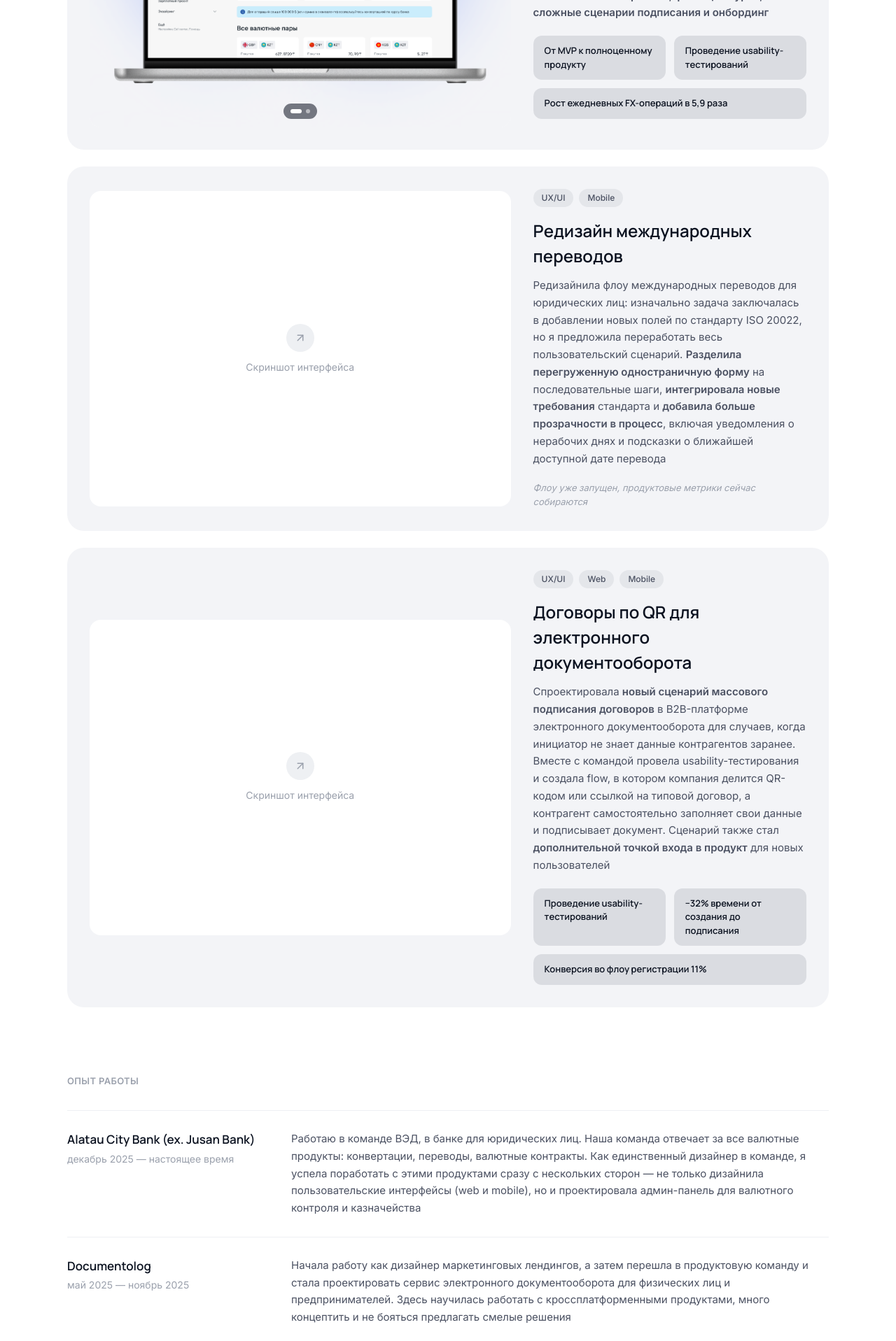
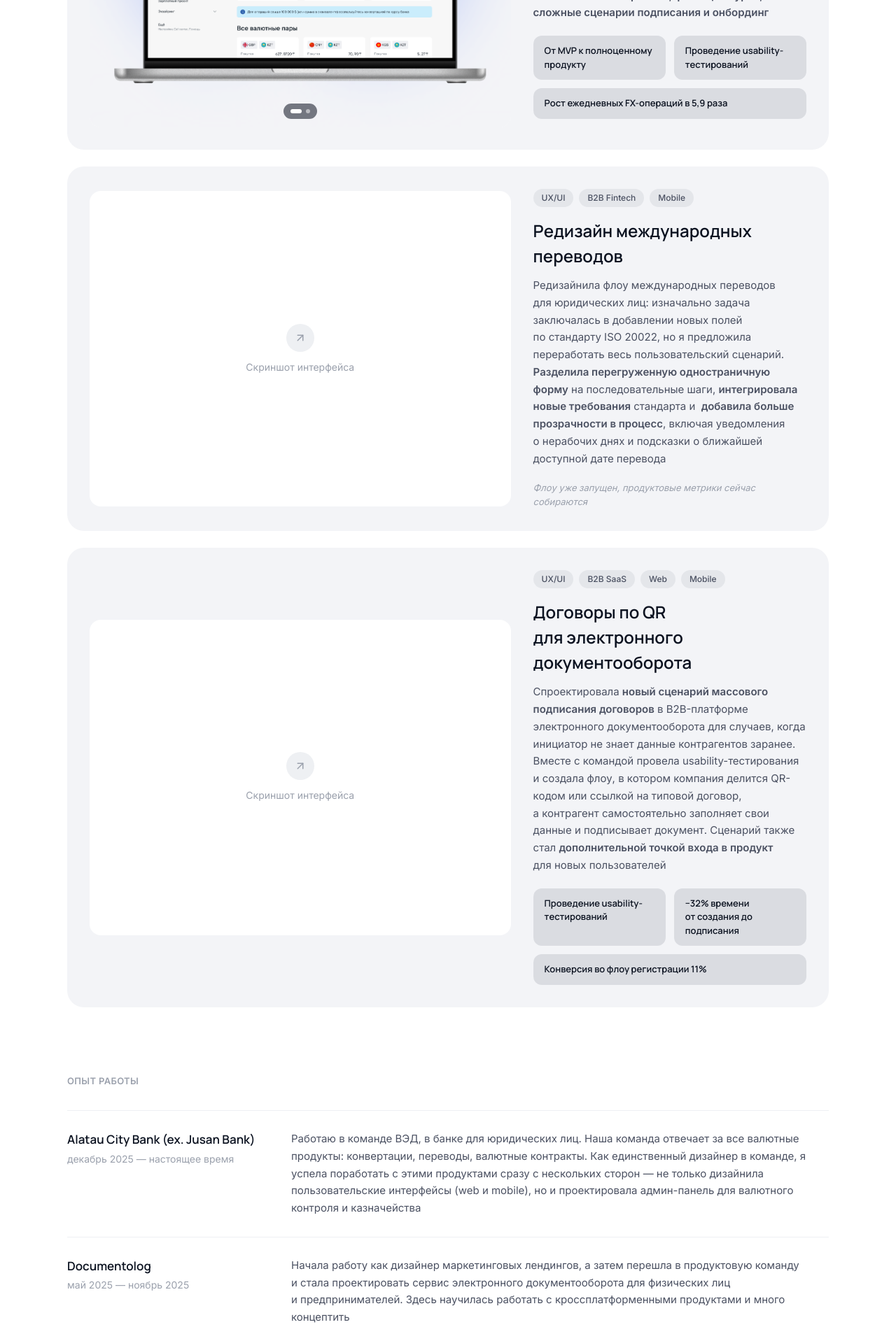
Before and after one commit to aisuluaitbayeva/aisulu-portfolio, a React (Vite) app: page / in a window 1280 px wide. Shown: the part 880-2797 px from the top of the page at 70% size. Built offline with nearby package versions, Linux system fonts and the light colour scheme.

Commit message:
Update App.jsx – неразрывные пробелы, чипсы

```diff
--- a/src/App.jsx
+++ b/src/App.jsx
@@ -218,11 +218,11 @@ function SlideContent({ item, variant = "thumbnail" }) {
 
 const projects = [
   {
-    chips: ["UX/UI", "Web", "Mobile"],
-    title: "FX Exchange для бизнеса",
+    chips: ["UX/UI", "B2B Fintech", "Web", "Mobile"],
+    title: "FX Exchange для бизнеса",
     description:
-      "Задизайнила FX-обменник для юридических лиц с нуля — от MVP с ограниченными валютными парами и лимитами операций до полноценного продукта для покупки и продажи валюты по динамическим котировкам. По мере развития продукта проектировала новые сценарии: сделки по валютным контрактам, фиксация курса, сложные сценарии подписания и онбординг",
-    results: ["От MVP к полноценному продукту", "Проведение usability-тестирований", "Рост ежедневных FX-операций в 5,9 раза"],
+      "Задизайнила FX-обменник для юридических лиц с нуля — от MVP с ограниченными валютными парами и лимитами операций до полноценного продукта для покупки и продажи валюты по динамическим котировкам. По мере развития продукта проектировала новые сценарии: сделки по валютным контрактам, фиксация курса, сложные сценарии подписания и онбординг",
+    results: ["От MVP к полноценному продукту", "Проведение usability-тестирований", "Рост ежедневных FX-операций в 5,9 раза"],
     note: null,
     media: [
        { src: "/FX-1.png" },
@@ -230,20 +230,20 @@ const projects = [
     ],
   },
   {
-    chips: ["UX/UI", "Mobile"],
+    chips: ["UX/UI", "B2B Fintech", "Mobile"],
     title: "Редизайн международных переводов",
     description:
-      "Редизайнила флоу международных переводов для юридических лиц: изначально задача заключалась в добавлении новых полей по стандарту ISO 20022, но я предложила переработать весь пользовательский сценарий. Разделила перегруженную одностраничную форму на последовательные шаги, интегрировала новые требования стандарта и добавила больше прозрачности в процесс, включая уведомления о нерабочих днях и подсказки о ближайшей доступной дате перевода",
+      "Редизайнила флоу международных переводов для юридических лиц: изначально задача заключалась в добавлении новых полей по стандарту ISO 20022, но я предложила переработать весь пользовательский сценарий. Разделила перегруженную одностраничную форму на последовательные шаги, интегрировала новые требования стандарта и добавила больше прозрачности в процесс, включая уведомления о нерабочих днях и подсказки о ближайшей доступной дате перевода",
     results: [],
     note: "Флоу уже запущен, продуктовые метрики сейчас собираются",
     media: [{ src: null }],
   },
   {
-    chips: ["UX/UI", "Web", "Mobile"],
-    title: "Договоры по QR для электронного документооборота",
+    chips: ["UX/UI", "B2B SaaS", "Web", "Mobile"],
+    title: "Договоры по QR для электронного документооборота",
     description:
-      "Спроектировала новый сценарий массового подписания договоров в B2B-платформе электронного документооборота для случаев, когда инициатор не знает данные контрагентов заранее. Вместе с командой провела usability-тестирования и создала flow, в котором компания делится QR-кодом или ссылкой на типовой договор, а контрагент самостоятельно заполняет свои данные и подписывает документ. Сценарий также стал дополнительной точкой входа в продукт для новых пользователей",
-    results: ["Проведение usability-тестирований", "−32% времени от создания до подписания", "Конверсия во флоу регистрации 11%"],
+      "Спроектировала новый сценарий массового подписания договоров в B2B-платформе электронного документооборота для случаев, когда инициатор не знает данные контрагентов заранее. Вместе с командой провела usability-тестирования и создала флоу, в котором компания делится QR-кодом или ссылкой на типовой договор, а контрагент самостоятельно заполняет свои данные и подписывает документ. Сценарий также стал дополнительной точкой входа в продукт для новых пользователей",
+    results: ["Проведение usability-тестирований", "−32% времени от создания до подписания", "Конверсия во флоу регистрации 11%"],
     note: null,
     media: [{ src: null }],
   },
@@ -254,19 +254,19 @@ const experience = [
     company: "Alatau City Bank (ex. Jusan Bank)",
     period: "декабрь 2025 — настоящее время",
     description:
-      "Работаю в команде ВЭД, в банке для юридических лиц. Наша команда отвечает за все валютные продукты: конвертации, переводы, валютные контракты. Как единственный дизайнер в команде, я успела поработать с этими продуктами сразу с нескольких сторон — не только дизайнила пользовательские интерфейсы (web и mobile), но и проектировала админ-панель для валютного контроля и казначейства",
+      "Работаю в команде ВЭД, в банке для юридических лиц. Наша команда отвечает за все валютные продукты: конвертации, переводы, валютные контракты. Как единственный дизайнер в команде, я успела поработать с этими продуктами сразу с нескольких сторон — не только дизайнила пользовательские интерфейсы (web и mobile), но и проектировала админ-панель для валютного контроля и казначейства",
   },
   {
     company: "Documentolog",
     period: "май 2025 — ноябрь 2025",
     description:
-      "Начала работу как дизайнер маркетинговых лендингов, а затем перешла в продуктовую команду и стала проектировать сервис электронного документооборота для физических лиц и предпринимателей. Здесь научилась работать с кроссплатформенными продуктами, много концептить и не бояться предлагать смелые решения",
+      "Начала работу как дизайнер маркетинговых лендингов, а затем перешла в продуктовую команду и стала проектировать сервис электронного документооборота для физических лиц и предпринимателей. Здесь научилась работать с кроссплатформенными продуктами и много концептить",
   },
   {
     company: "NewProject",
     period: "март 2024 — май 2025",
     description:
-      "Моя первая работа как продуктового дизайнера началась здесь. Дизайнила интерфейс для мобильного приложения для брокеров. В этой команде я узнала больше о бизнес-процессах и о том, какое место в них занимает дизайн; о том, как фича проходит свой путь от гипотезы до реализации и конечного пользователя",
+      "Моя первая работа как продуктового дизайнера началась здесь. Дизайнила интерфейс для мобильного приложения для брокеров. В этой команде я узнала больше о бизнес-процессах и о том, какое место в них занимает дизайн; о том, как фича проходит свой путь от гипотезы до реализации и конечного пользователя",
   },
 ];
 
@@ -332,10 +332,10 @@ export default function App() {
           className="text-[26px] md:text-[36px] leading-[1.4] font-semibold max-w-5xl"
           style={{ fontFamily: DISPLAY_FONT }}
         >
-          Продуктовый дизайнер в <Accent>B2B fintech</Accent>. Сейчас работаю
-          над продуктами для банкинга: от <Accent>валютных операций</Accent> до <Accent>международных переводов</Accent>.
-          Из сложных финансовых процессов и требований законодательства я делаю{" "}
-          <Accent>понятные интерфейсы</Accent>, полезные для пользователей и бизнеса
+          Продуктовый дизайнер в <Accent>B2B fintech</Accent>. Сейчас работаю
+          над продуктами для банкинга: от <Accent>валютных операций</Accent> до <Accent>международных переводов</Accent>.
+          Из сложных финансовых процессов и требований законодательства я делаю{" "}
+          <Accent>понятные интерфейсы</Accent>, полезные для пользователей и бизнеса
         </p>
       </Section>
 
@@ -375,24 +375,24 @@ export default function App() {
                 <p className="text-[15px] leading-[1.65] mb-5" style={{ color: MUTED }}>
                   {i === 0 && (
                     <>
-                      Задизайнила FX-обменник для юридических лиц с нуля — от MVP с ограниченными валютными парами и лимитами операций до полноценного продукта для покупки и продажи валюты по динамическим котировкам. По мере развития продукта проектировала новые сценарии:{" "}
+                      Задизайнила FX-обменник для юридических лиц с нуля — от MVP с ограниченными валютными парами и лимитами операций до полноценного продукта для покупки и продажи валюты по динамическим котировкам. По мере развития продукта проектировала новые сценарии:{" "}
                       <strong className="font-semibold">
-                        сделки по валютным контрактам, фиксация курса, сложные сценарии подписания и онбординг
+                        сделки по валютным контрактам, фиксация курса, сложные сценарии подписания и онбординг
                       </strong>
                     </>
                   )}
                   {i === 1 && (
                     <>
-                      Редизайнила флоу международных переводов для юридических лиц: изначально задача заключалась в добавлении новых полей по стандарту ISO 20022, но я предложила переработать весь пользовательский сценарий.{" "}
-                      <strong className="font-semibold">Разделила перегруженную одностраничную форму</strong> на последовательные шаги,{" "}
-                      <strong className="font-semibold">интегрировала новые требования</strong> стандарта и{" "}
-                      <strong className="font-semibold">добавила больше прозрачности в процесс</strong>, включая уведомления о нерабочих днях и подсказки о ближайшей доступной дате перевода
+                      Редизайнила флоу международных переводов для юридических лиц: изначально задача заключалась в добавлении новых полей по стандарту ISO 20022, но я предложила переработать весь пользовательский сценарий.{" "}
+                      <strong className="font-semibold">Разделила перегруженную одностраничную форму</strong> на последовательные шаги,{" "}
+                      <strong className="font-semibold">интегрировала новые требования</strong> стандарта и {" "}
+                      <strong className="font-semibold">добавила больше прозрачности в процесс</strong>, включая уведомления о нерабочих днях и подсказки о ближайшей доступной дате перевода
                     </>
                   )}
                   {i === 2 && (
                     <>
-                      Спроектировала <strong className="font-semibold">новый сценарий массового подписания договоров</strong> в B2B-платформе электронного документооборота для случаев, когда инициатор не знает данные контрагентов заранее. Вместе с командой провела usability-тестирования и создала flow, в котором компания делится QR-кодом или ссылкой на типовой договор, а контрагент самостоятельно заполняет свои данные и подписывает документ. Сценарий также стал{" "}
-                      <strong className="font-semibold">дополнительной точкой входа в продукт</strong> для новых пользователей
+                      Спроектировала <strong className="font-semibold">новый сценарий массового подписания договоров</strong> в B2B-платформе электронного документооборота для случаев, когда инициатор не знает данные контрагентов заранее. Вместе с командой провела usability-тестирования и создала флоу, в котором компания делится QR-кодом или ссылкой на типовой договор, а контрагент самостоятельно заполняет свои данные и подписывает документ. Сценарий также стал{" "}
+                      <strong className="font-semibold">дополнительной точкой входа в продукт</strong> для новых пользователей
                     </>
                   )}
                 </p>
@@ -456,19 +456,19 @@ export default function App() {
           className="text-[26px] md:text-[36px] leading-[1.4] font-semibold max-w-5xl"
           style={{ fontFamily: DISPLAY_FONT }}
         >
-          На самом деле, за каждым проектом стоит своя история. Давайте обсудим детали вместе, и я
-          расскажу вам подробнее о трудностях, исследованиях, решениях и результатах моей работы.
-          Связаться со мной можно{" "}
+          На самом деле, за каждым проектом стоит своя история. Давайте обсудим детали вместе, и я
+          расскажу вам подробнее о трудностях, исследованиях, решениях и результатах моей работы.
+          Связаться со мной можно{" "}
           <TextLink href={LINKS.telegram} color={ACCENT} external>
-            через Telegram
+            через Telegram
           </TextLink>
           , или{" "}
           <TextLink href={`mailto:${LINKS.email}`} color={ACCENT}>
-            напишите мне на почту
+            напишите мне на почту
           </TextLink>
           , или{" "}
           <TextLink href={LINKS.linkedin} color={ACCENT} external>
-            установите контакт в LinkedIn
+            установите контакт в LinkedIn
           </TextLink>
         </p>
       </Section>
```
